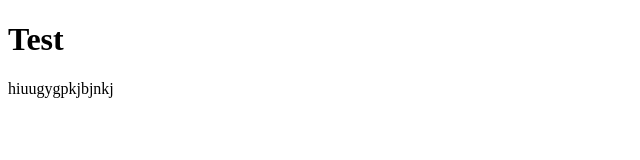
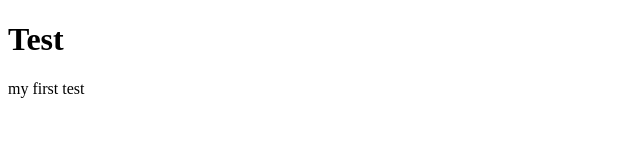
Before and after one commit to MuhammadZohaib3/testrapo, a plain HTML site: page index.html in a window 1280 px wide. Shown: the full height of the page, 0-640 px from the left. Drawn offline with Linux system fonts and the light colour scheme.

Commit message:
created index.html

```diff
--- a/index.html
+++ b/index.html
@@ -8,6 +8,6 @@
 </head>
 <body>
     <h1>Test</h1>
-    <p> hiuugygpkjbjnkj</p>
+    <p> my first test</p>
 </body>
 </html>
```
